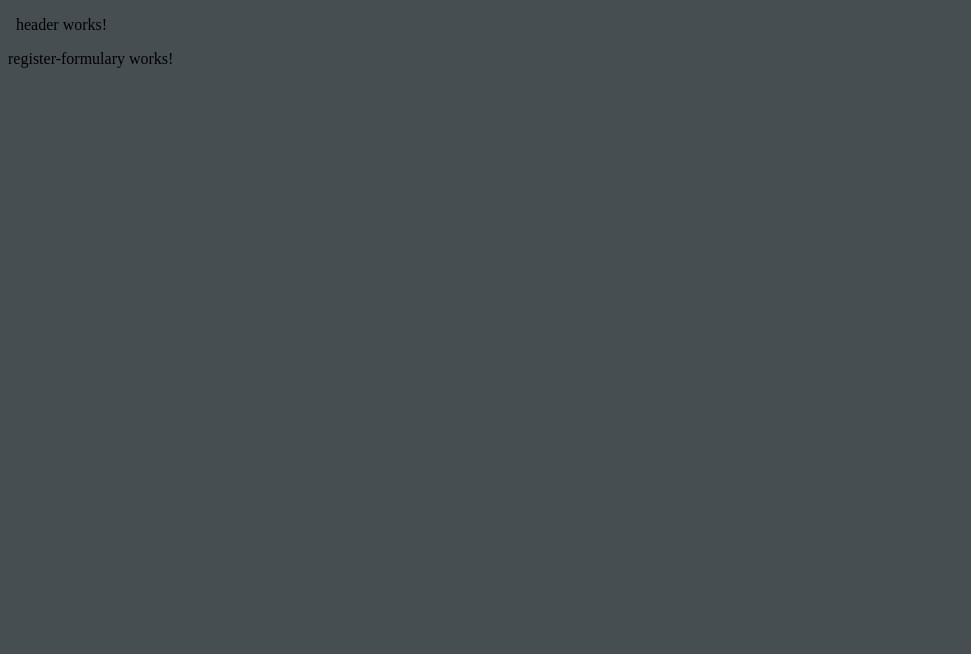
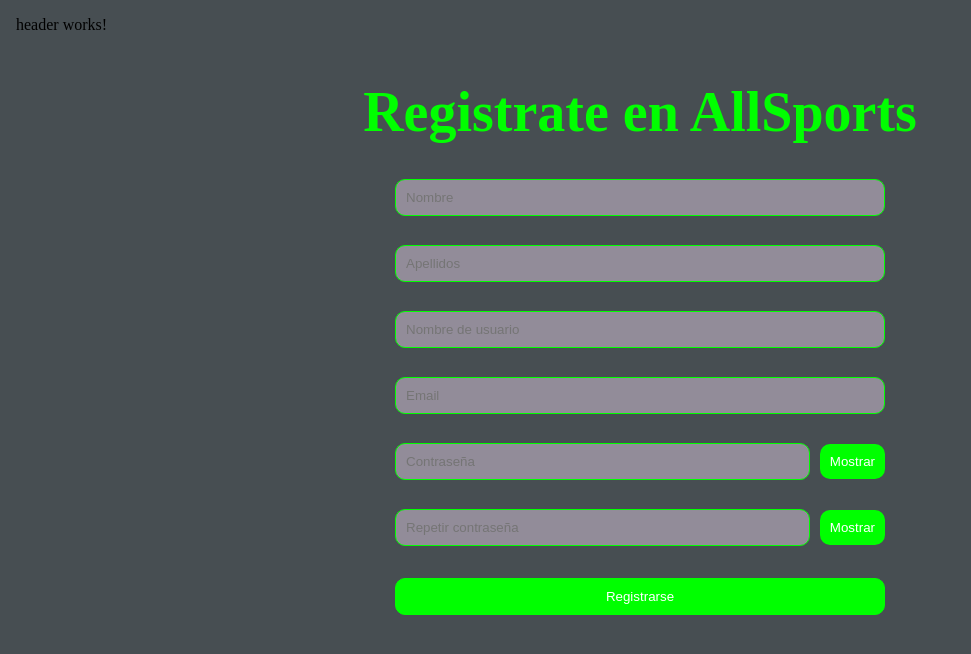
Before and after one commit to pintar9990/AllSportsAngular, an Angular app: page /register in a window 1280 px wide. Shown: the top 654 px of the page, without its empty margins (0-971 px from the left). Built offline with nearby package versions, Linux system fonts and the light colour scheme.

Commit message:
Forumularios Hechos Falta hacer verificación de Formularios

```diff
--- a/src/app/login-formulary/login-formulary.component.css
+++ b/src/app/login-formulary/login-formulary.component.css
@@ -1,13 +1,3 @@
-/* Estilos existentes */
-
-:root {
-  --bg-color: #474e52;
-  --white-color: #fff;
-  --main-color: #0f0;
-  --buttons-bg-color: #928C99;
-  --header-color: #24282B;
-}
-
 .title2 {
   color: #0f0;
   margin-bottom: 0.75em;
--- a/src/app/register-formulary/register-formulary.component.css
+++ b/src/app/register-formulary/register-formulary.component.css
@@ -0,0 +1,112 @@
+.title2 {
+  color: #0f0;
+  margin-bottom: 0.75em;
+  font-size: 4em;
+  text-align: center;
+}
+
+.forms {
+  text-align: center;
+  width: 300px; /* Ancho específico para el formulario */
+  margin: auto; /* Centra el formulario en la página */
+}
+
+.forms > p {
+  position: relative; /* Establece una posición relativa para los elementos dentro de <p> */
+  display: flex;
+  flex-direction: row;
+  align-items: center; /* Alinea los elementos al inicio */
+  min-height: 50px; /* Altura mínima para contener el campo de texto y el botón */
+}
+
+input[type=text], input[type=email], input[type=password], input[type=submit] {
+  color: #fff;
+  background-color: #928C99;
+  border: 1px solid #0f0;
+  padding: 10px;
+  margin: 5px;
+  border-radius: 0.75em;
+}
+
+input[type=text], input[type=email], input[type=password] {
+  width: calc(100% - 22px); /* Ajusta el ancho para tener en cuenta el relleno y el borde */
+}
+
+input[type=submit] {
+  background-color: #0f0;
+  width: 100%; /* Asegura que el botón "Iniciar Sesión" ocupe el ancho completo */
+  margin-top: 10px; /* Añade un margen superior para separarlo del campo de contraseña */
+}
+
+.forms > p > button {
+  color: #fff;
+  background-color: #0f0;
+  padding: 10px;
+  margin: 5px;
+  border: none;
+  cursor: pointer;
+  border-radius: 0.75em;
+}
+
+/* Ajustes para el botón "Mostrar" */
+.forms > p > input[type="password"] {
+  width: calc(100% - 80px); /* Ajusta el ancho para dejar espacio para el botón "Mostrar" */
+}
+
+.forms > p > button#toggleButton {
+  position: absolute; /* Posiciona el botón "Mostrar" de forma absoluta */
+  right: 10px; /* Alinea el botón más a la derecha del campo de contraseña */
+  top: 5px; /* Alinea el botón a la misma altura del campo de contraseña */
+  height: 38px; /* Ajusta la altura para alinear con el campo de contraseña */
+  padding: 10px 15px; /* Ajusta el relleno según sea necesario */
+  margin: 0; /* Elimina el margen para alinear correctamente con el campo de contraseña */
+}
+/* Media query para pantallas grandes */
+@media (max-width: 1440px) {
+  .title2 {
+    font-size: 3.5em; /* Ligeramente más pequeño para pantallas grandes */
+    margin-bottom: 0.5em; /* Menos espacio debajo del título */
+  }
+
+  .forms {
+    width: 80%; /* El formulario ocupa el 80% del ancho en pantallas grandes */
+    max-width: 500px; /* Ancho máximo para el formulario */
+  }
+
+  input[type=text], input[type=email], input[type=password] {
+    width: calc(100% - 20px); /* Ajusta el ancho para pantallas grandes */
+  }
+
+  .forms > p > input[type="password"] {
+    width: calc(100% - 70px); /* Ajusta el ancho para dejar espacio para el botón "Mostrar" */
+  }
+
+  .forms > p > button#toggleButton {
+    right: 15px; /* Alinea el botón "Mostrar" un poco más a la derecha */
+    padding: 10px 10px; /* Ajusta el relleno para pantallas grandes */
+  }
+}
+
+/* Media query para dispositivos móviles */
+@media (max-width: 360px) {
+  .forms {
+    width: 100%; /* El formulario ocupa el ancho completo en dispositivos móviles */
+    padding: 0 20px; /* Añade relleno a los lados para no tocar los bordes de la pantalla */
+  }
+
+  .title2 {
+    font-size: 2em; /* Reduce el tamaño del título para dispositivos móviles */
+  }
+
+  input[type=text], input[type=email], input[type=password] {
+    width: calc(100% - 22px); /* Ajusta el ancho para dispositivos móviles */
+  }
+
+  .forms > p > input[type="password"] {
+    width: calc(100% - 90px); /* Deja espacio para el botón "Mostrar" en dispositivos móviles */
+  }
+
+  .forms > p > button#toggleButton {
+    right: 20px; /* Alinea el botón "Mostrar" más a la derecha en dispositivos móviles */
+  }
+}
--- a/src/app/register-formulary/register-formulary.component.html
+++ b/src/app/register-formulary/register-formulary.component.html
@@ -1 +1,18 @@
-<p>register-formulary works!</p>
+<section class="form">
+  <h1 class="title2">Registrate en AllSports</h1>
+  <form class="forms" id="registerForm" onsubmit="event.preventDefault(); verifyPasswords(); uploadFormData(); goToLanding(); placeLoggedInHeader()">
+    <p><input type="text" name="name" placeholder="Nombre" required pattern="[A-Za-zÀ-ÿ\s]{1,40}" title="Solo letras y espacios, hasta 40 caracteres"></p>
+    <p><input type="text" name="surname" placeholder="Apellidos" required pattern="[A-Za-zÀ-ÿ\s]{1,80}" title="Solo letras y espacios, hasta 80 caracteres"></p>
+    <p><input type="text" name="username" placeholder="Nombre de usuario" required pattern="[A-Za-z0-9_]{1,20}" title="Letras, números y guiones bajos, hasta 20 caracteres"></p>
+    <p><input type="email" name="email" placeholder="Email" required></p>
+    <p class="show1">
+      <input type="password" class="password" name="password" placeholder="Contraseña" required pattern="(?=.*\d)(?=.*[a-z])(?=.*[A-Z])(?=.*[\W]).{8,}" title="Debe contener al menos 8 caracteres, incluyendo un número, una mayúscula, una minúscula y un carácter especial.">
+      <button type="button" class="toggleButton" onclick="togglePasswordVisibility('.show1')">Mostrar</button>
+    </p>
+    <p class="show2">
+      <input type="password" class="password" name="re-password" placeholder="Repetir contraseña" required pattern="(?=.*\d)(?=.*[a-z])(?=.*[A-Z])(?=.*[\W]).{8,}" title="Debe contener al menos 8 caracteres, incluyendo un número, una mayúscula, una minúscula y un carácter especial.">
+      <button type="button" class="toggleButton" onclick="togglePasswordVisibility('.show2')">Mostrar</button>
+    </p>
+    <p><input type="submit" value="Registrarse"></p>
+  </form>
+</section>
```
